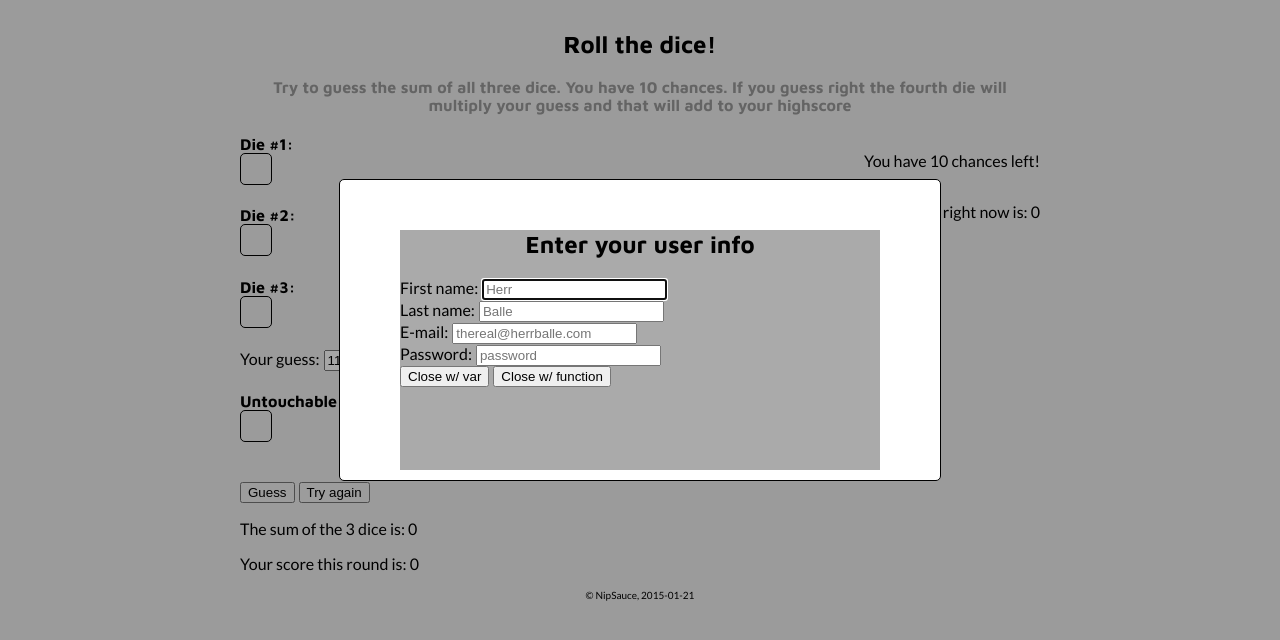
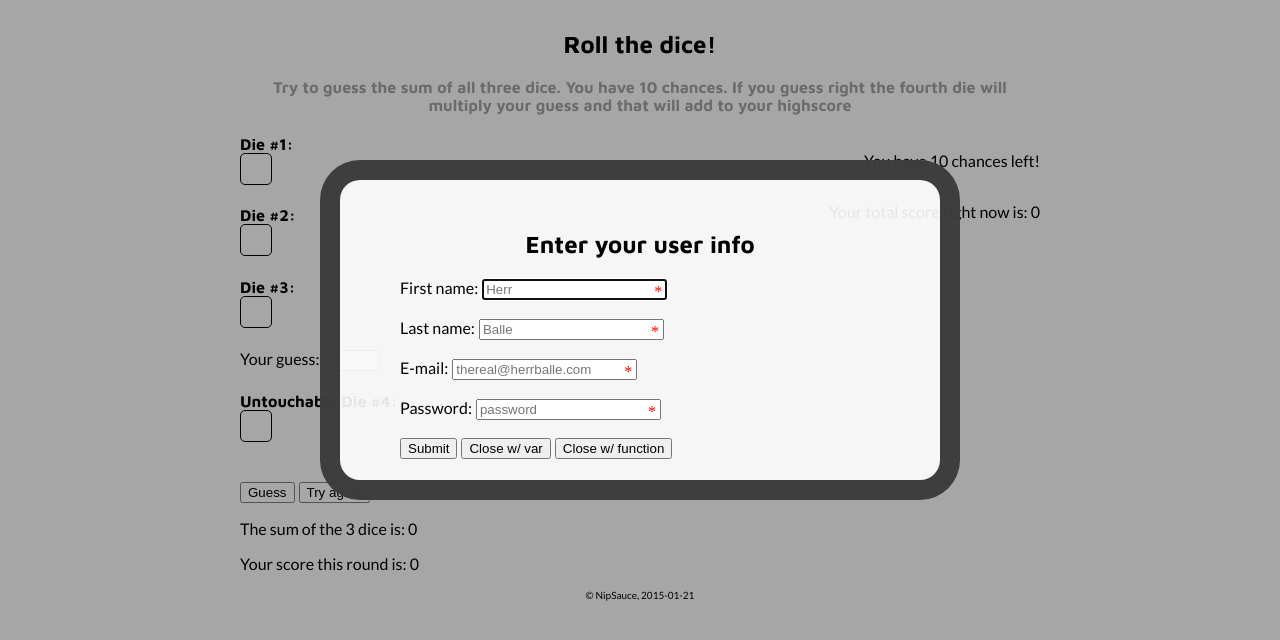
Before and after one commit to Knogobert/diceGame, a plain HTML site: page index.html in a window 1280 px wide. Shown: the part 70-710 px from the top of the page. Drawn offline with Linux system fonts and the light colour scheme.

Commit message:
1.1.3
Fixed popUp border incl. radius
Added required-asterisks
Added 10 px padding to main
Added min-width 320 px to body
Changed colors

```diff
--- a/css/main.css
+++ b/css/main.css
@@ -21,6 +21,7 @@ body {
 	top: 0;
 	left: 0;
 	background-color: #EEE;
+	min-width: 320px;
 }
 
 header {
@@ -32,6 +33,7 @@ header {
 
 main {
 	margin: 0 auto;
+	padding: 0 10px;
 	max-width: 800px;
 	z-index: 10;
 }
@@ -81,7 +83,7 @@ header h1 {
 	z-index: 300;
 }
 
-/*----- Class Formatting -----*/
+/*----- General Class Formatting -----*/
 
 .centerDiv {
 	margin: auto;
@@ -136,22 +138,31 @@ div.die {
 	-webkit-transform: translateY(-50%);
 	-ms-transform: translateY(-50%);
 	transform: translateY(-50%);
-	background-color: #AAA;
+}
+
+.requiredInput:after {
+	content: "*";
+	color: red;
+	position: relative;
+	right: 17px;
+	top: 3px;
 }
 
 .popUp {
-	border: solid 1px black;
-	border-radius: 5px;
 	position: fixed;
-	background-color: white;
+	background-color:rgba(255,255,255,0.9);
+	border: 20px solid rgba(0,0,0,0.75);
+	-webkit-border-radius: 40px;
+	   -moz-border-radius: 40px;
+			border-radius: 40px;
 	z-index: 1000;
-	width: 600px;
+	max-width: 600px;
 	height: 300px;
 	/* Adds .centerDiv which centers the div */
 }
 
 .popUpBG {
-	background-color: rgba(0,0,0,0.35);
+	background-color: rgba(0,0,0,0.3);
 	position: fixed;
 	top: 0;
 	left: 0;
--- a/index.html
+++ b/index.html
@@ -19,26 +19,29 @@
 				<form method="get" id="userInfo">
 					<h2>Enter your user info</h2>
 
-					<label for="fName">First name:</label>
-					<input type="text" name="fName" id="fName" required placeholder="Herr" autofocus />
-					<script>if (!("autofocus" in document.createElement("input"))) {document.getElementById("fName").focus();}</script>
-
+					<div class="requiredInput">
+						<label for="fName">First name:</label>
+						<input type="text" name="fName" id="fName" required placeholder="Herr" autofocus />
+						<script>if (!("autofocus" in document.createElement("input"))) {document.getElementById("fName").focus();}</script>
+					</div>
+					<br/>
+					<div class="requiredInput">
+						<label for="lName">Last name:</label>
+						<input type="text" name="lName" id="lName" required placeholder="Balle"/>
+					</div>
+					<br/>
+					<div class="requiredInput">
+						<label for="eMail">E-mail:</label>
+						<input type="email" name="eMail" id="eMail" required placeholder="thereal@herrballe.com"/>
+					</div>
+					<br/>
+					<div class="requiredInput">
+						<label for="pass">Password:</label>
+						<input type="password" name="pass" id="pass" required placeholder="password"/>
+					</div>
 					<br/>
 
-					<label for="lName">Last name:</label>
-					<input type="text" name="lName" id="lName" required placeholder="Balle"/>
-
-					<br/>
-
-					<label for="eMail">E-mail:</label>
-					<input type="email" name="eMail" id="eMail" required placeholder="thereal@herrballe.com"/>
-
-					<br/>
-
-					<label for="pass">Password:</label>
-					<input type="password" name="pass" id="pass" required placeholder="password"/>
-
-					<br/>
+					<input type="button" onclick="submitUserInfo();" value="Submit" />
 
 					<input type="button" onclick="document.getElementById('popUpBG').classList.add('hide');" value="Close w/ var" />
 					<input type="button" onclick="close('hide');" value="Close w/ function" />
```
